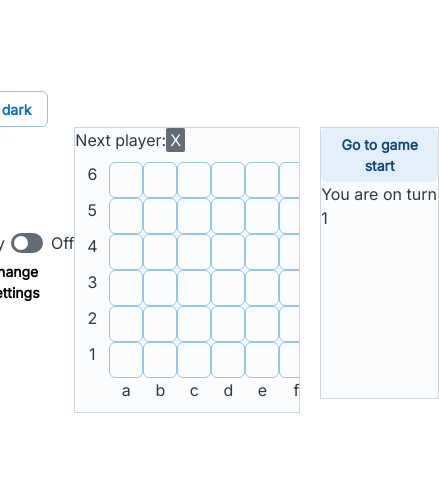
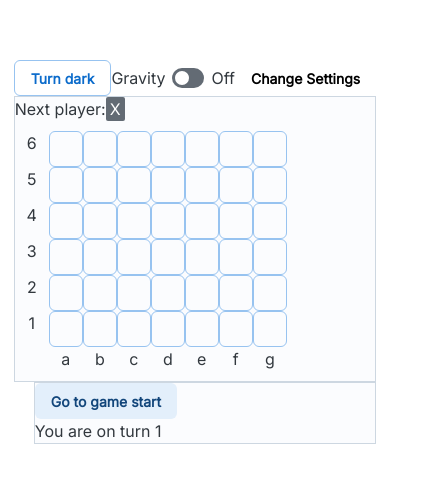
Before and after one commit to IHOPstack/ConnectX, a React (Create React App) app in the folder src/: page / in a window 390 px wide. Shown: the part 180-662 px from the top of the page, 439 px wide, since content can reach past the window. Built offline with nearby package versions, Linux system fonts and the light colour scheme.

Commit message:
Restored Settings functionality / Redesigned small screen ui

```diff
--- a/src/App.js
+++ b/src/App.js
@@ -132,13 +132,13 @@ export default function Game() {
     return (
     <CssVarsProvider>
       <CssBaseline/>
-      <ModeToggle />
       <div className="game">
         <Stack
-          direction="column"
+          direction={{ xs: "row", sm: "column" }}
           alignItems="center"
           justifyContent="center"
           spacing="2">
+          <ModeToggle />
           <Typography endDecorator={<Switch checked={gravity} onChange={(event)=> gravity ? setGravity(false) : gravityDrop()} endDecorator={gravity ? "On" : "Off"}/>}>Gravity</Typography>
           <ChangeGame currentWidth={currentSquares.board[0].length} currentHeight={currentSquares.board.length} setHistory={setHistory} setCurrentMove={setCurrentMove} winCon={winCon} setWinCon={setWinCon} setWinningSquares={setWinningSquares} />
         </Stack>
@@ -238,7 +238,8 @@ function ChangeGame({currentWidth, currentHeight, setHistory, setCurrentMove, wi
   const [inputWinCon,setInputWinCon] = useState(winCon);
   //Change board parameters
   function ChangeSettings(inputHeight, inputWidth, inputWinCon){
-    setHistory([Array.from({length:inputHeight}, () => Array(parseInt(inputWidth)).fill(null))]);
+    const boardSettings = Array.from({length:inputHeight}, () => Array(parseInt(inputWidth)).fill(null));
+    setHistory([new BoardState(boardSettings, false, 0)]);
     setCurrentMove(0);
     setWinCon(parseInt(inputWinCon));
     setWinningSquares(null);
--- a/src/styles.css
+++ b/src/styles.css
@@ -120,3 +120,10 @@ ul {
 .gameBoard {
   overflow: auto;
 }
+
+@media screen and (max-width: 600px) {
+  .game {
+    display: flex;
+    flex-direction: column;
+  }
+}
```
